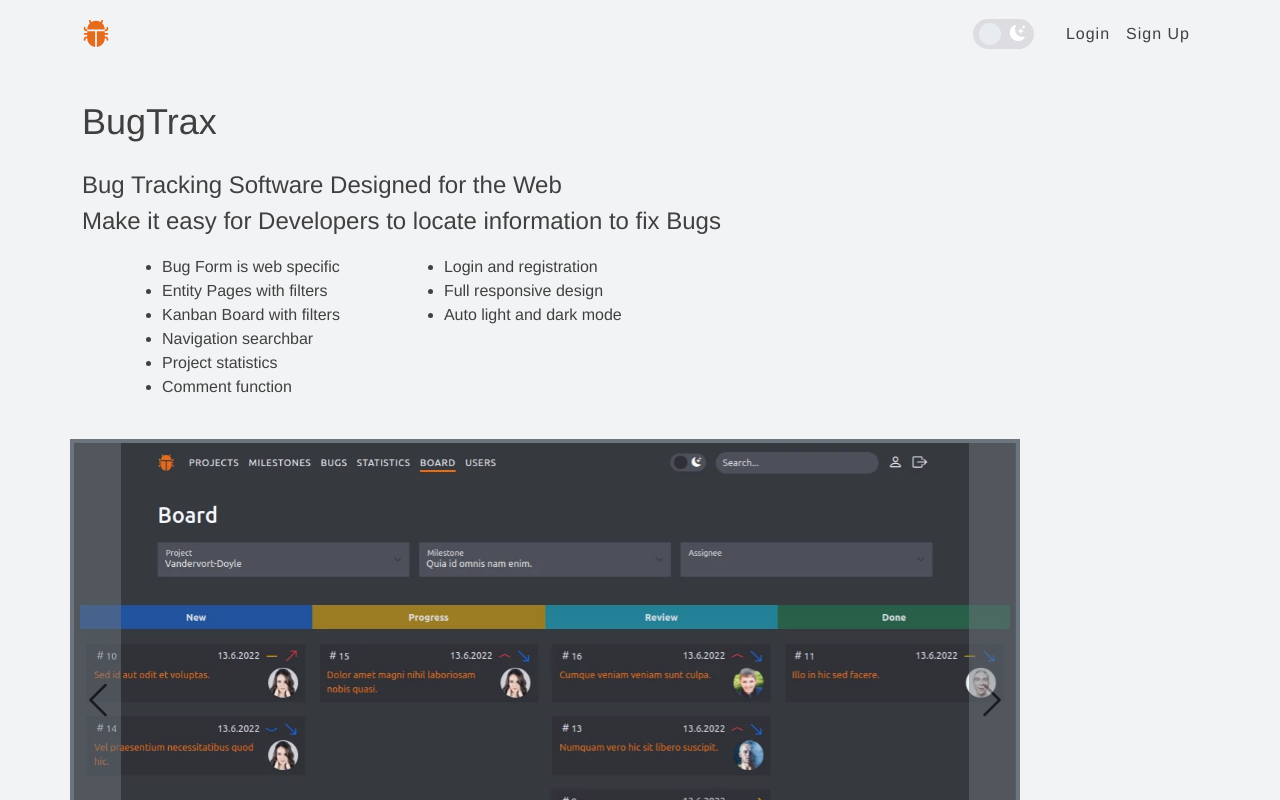
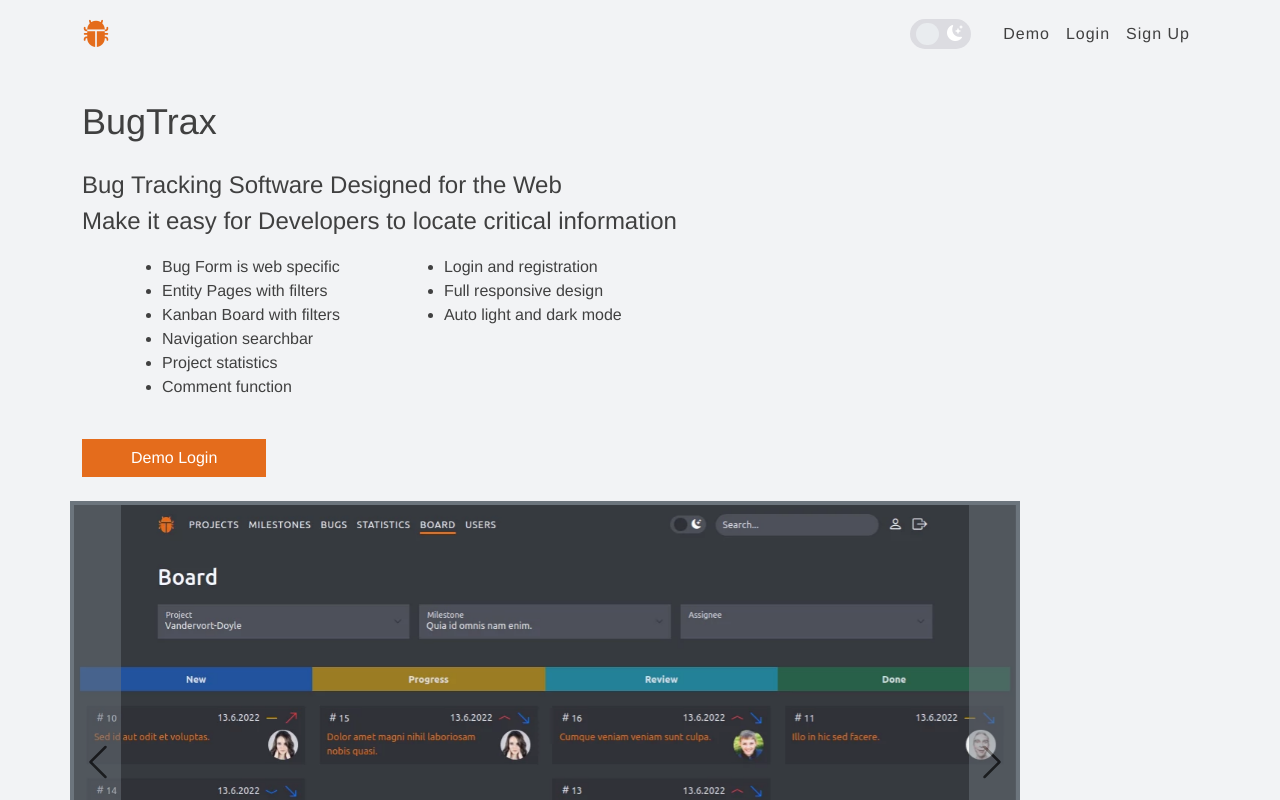
Before and after one commit to Toycu27/BugTrax-SPA, a React (Create React App) app: page / in a window 1280 px wide. Shown: the top 800 px of the page. Built offline with nearby package versions, Linux system fonts and the light colour scheme; a web font is replaced by a local one.

Commit message:
Implemented Demo Login feature

```diff
--- a/src/App.js
+++ b/src/App.js
@@ -115,7 +115,8 @@ export default function App() {
                         <Route index element={<Home />} />
 
                         {/* Auth Routes */}
-                        <Route path="/login" element={<Login />} />
+                        <Route path="/login" element={<Login key={1} />} />
+                        <Route path="/demo/login" element={<Login demoLogin key={2} />} />
                         <Route path="/logout" element={<Logout />} />
                         <Route path="/register" element={<Register />} />
                         <Route path="/verify" element={<VerfiyResend />} />
--- a/src/js/Auth/Login.jsx
+++ b/src/js/Auth/Login.jsx
@@ -4,7 +4,7 @@ import axios from 'axios';
 import { GlobalContext } from '../Auth';
 import { InputField, AlertBox } from '../Form';
 
-export default function Login() {
+export default function Login({ demoLogin }) {
     const { setUser, getLastLocation, addMessage } = useContext(GlobalContext);
     const navigate = useNavigate();
     const [searchParams, setSearchParams] = useSearchParams();
@@ -25,6 +25,12 @@ export default function Login() {
         if (searchParams.get('verified')) {
             addMessage('Your Account has been verified!');
             setSearchParams({});
+        }
+        if (demoLogin) {
+            setValues({
+                email: 'demo@bugtrax.de',
+                password: 'demo1234',
+            });
         }
     }, []);
 
--- a/src/js/View/Home.jsx
+++ b/src/js/View/Home.jsx
@@ -1,4 +1,5 @@
 import React from 'react';
+import { Link } from 'react-router-dom';
 
 export default function Home() {
     return (
@@ -11,7 +12,7 @@ export default function Home() {
                 <p className="fw-normal mb-3 fs-4">
                     Bug Tracking Software Designed for the Web
                     <br />
-                    Make it easy for Developers to locate information to fix Bugs
+                    Make it easy for Developers to locate critical information
                 </p>
                 <div className="row">
                     <div className="col-auto">
@@ -31,6 +32,14 @@ export default function Home() {
                             <li>Auto light and dark mode</li>
                         </ul>
                     </div>
+                </div>
+            </div>
+
+            <div className="row mb-4">
+                <div className="col">
+                    <Link data-title="Demo Login" to="/demo/login">
+                        <button className="btn btn-primary fs-6 px-5" type="button">Demo Login</button>
+                    </Link>
                 </div>
             </div>
 
--- a/src/js/View/Layout.jsx
+++ b/src/js/View/Layout.jsx
@@ -54,6 +54,9 @@ export default function App() {
         authLinks = (
             <>
                 <li className="nav-item">
+                    <NavLink className="nav-link fs-6" data-title="Login" to="/demo/login">Demo</NavLink>
+                </li>
+                <li className="nav-item">
                     <NavLink className="nav-link fs-6" data-title="Login" to="/login">Login</NavLink>
                 </li>
                 <li className="nav-item">
```
